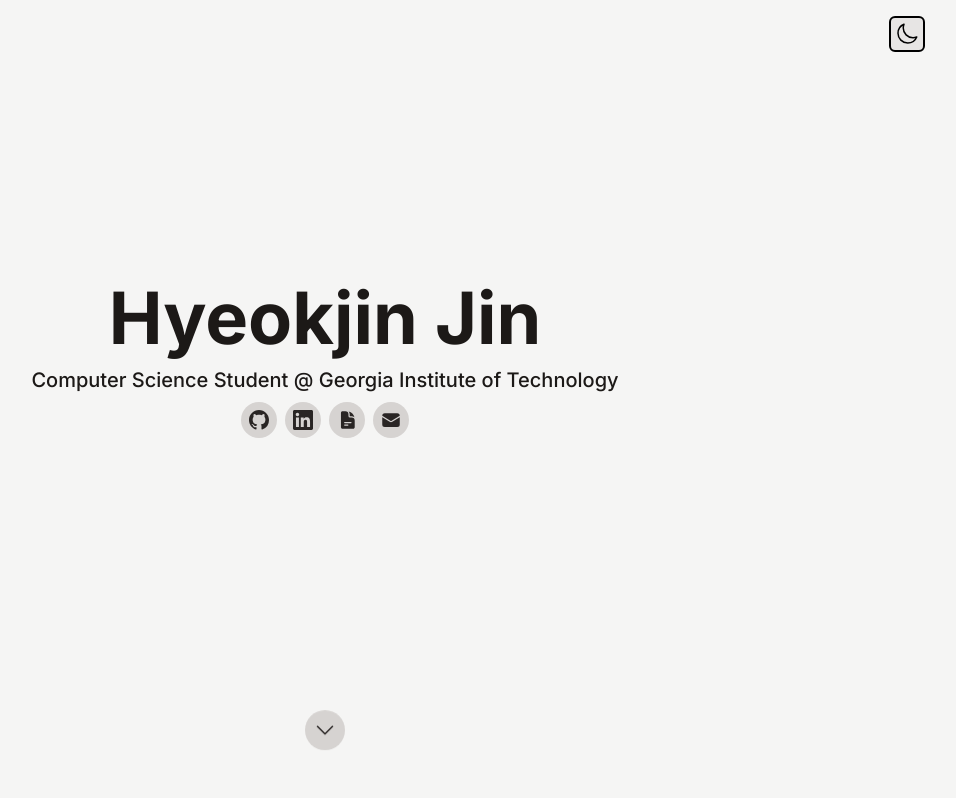
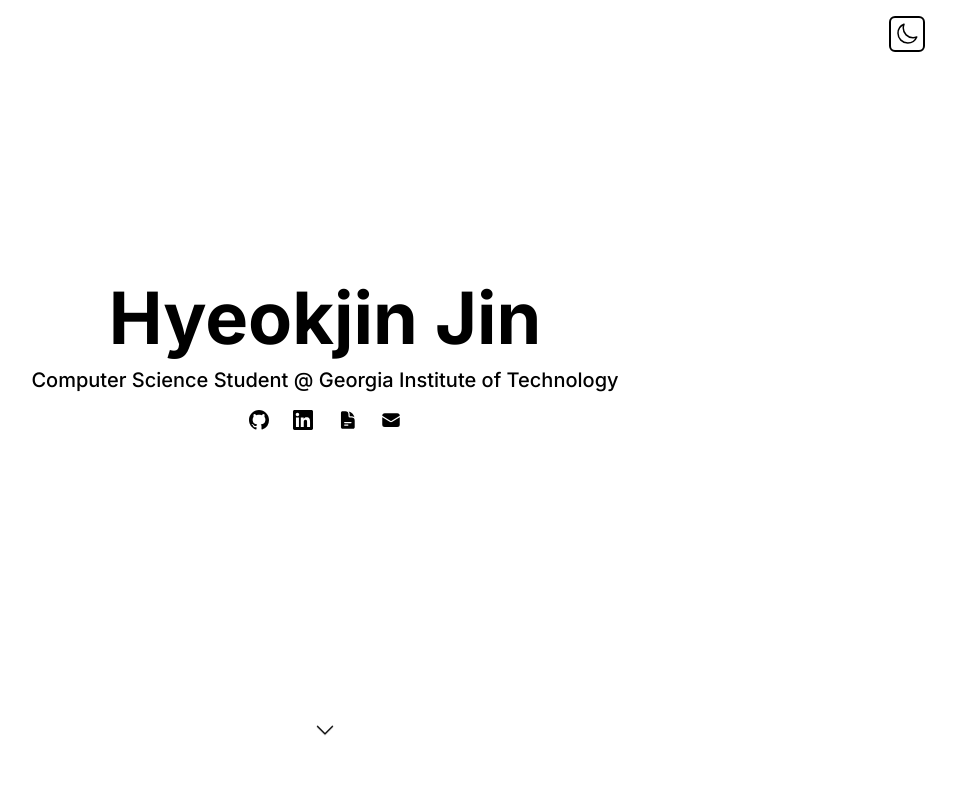
Before and after one commit to hyeokjinjin/hyeokjinjin.github.io, a React (Vite) app: page / in a window 1280 px wide. Shown: the top 798 px of the page, without its empty margins (315-1271 px from the left). Built offline with nearby package versions, Linux system fonts and the light colour scheme.

Commit message:
Color Change

```diff
--- a/src/App.jsx
+++ b/src/App.jsx
@@ -80,7 +80,7 @@
 			>
 				{theme === 'dark' ? sun : moon}
 			</button>
-			<div className="bg-stone-100 dark:bg-stone-900 text-stone-900 dark:text-stone-300 min-h-screen font-inter">
+			<div className="bg-stone-100 dark:bg-spotifyblack text-stone-900 dark:text-stone-300 min-h-screen font-inter">
 				<div className="max-w-5xl w-11/12 mx-auto">
 					<Intro scrollToPortfolio={scrollToPortfolio}/>
 					<Portfolio />
--- a/tailwind.config.js
+++ b/tailwind.config.js
@@ -6,6 +6,9 @@
   ],
   darkMode: 'class',
   theme: {
+    colors: {
+      'spotifyblack': '#121212'
+    },
     extend: {
       fontFamily: {
         inter: ['inter', 'serif'],
```
Also changed, not shown: 1 other file (tests, documents, lock files or other folders).
